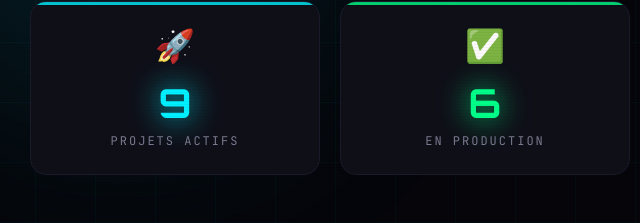
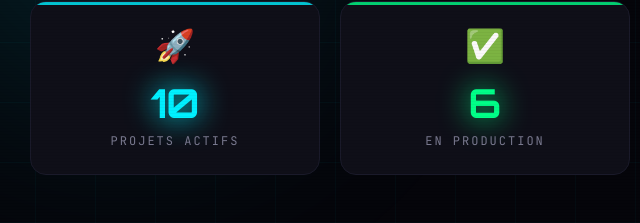
Before and after one commit to lordecoms-art/fxscale-dashboard, a website: page index.html in a window 1280 px wide. Shown: the part 173-396 px from the top of the page, 0-640 px from the left. Drawn offline with Linux system fonts and the light colour scheme; no server answers; sample sign-in values are in the browser's storage.

Commit message:
fix: correct project count to 10

```diff
--- a/index.html
+++ b/index.html
@@ -1362,7 +1362,7 @@
             <div class="stats-bar">
                 <div class="stat-card" style="--stat-color: var(--accent-cyan);">
                     <div class="stat-icon">🚀</div>
-                    <div class="stat-value">9</div>
+                    <div class="stat-value">10</div>
                     <div class="stat-label">Projets Actifs</div>
                 </div>
                 <div class="stat-card" style="--stat-color: var(--accent-green);">
```
